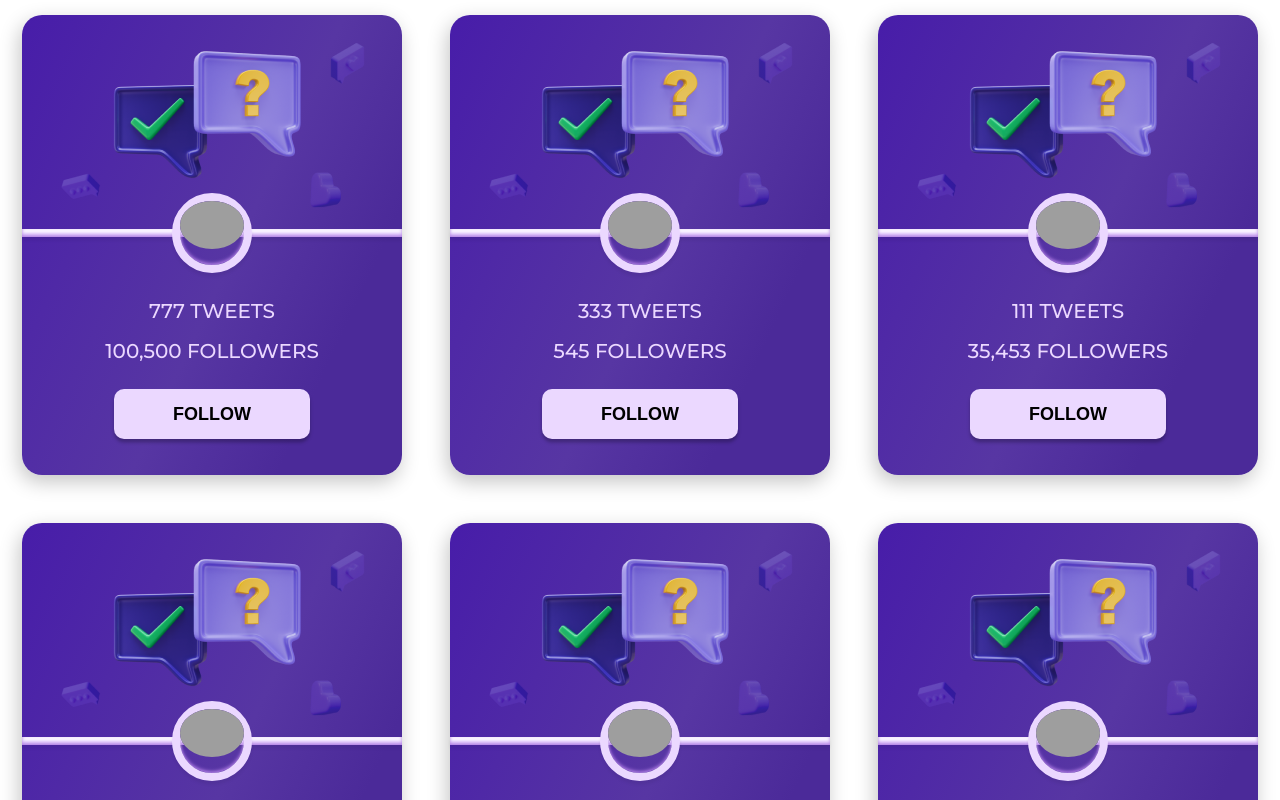
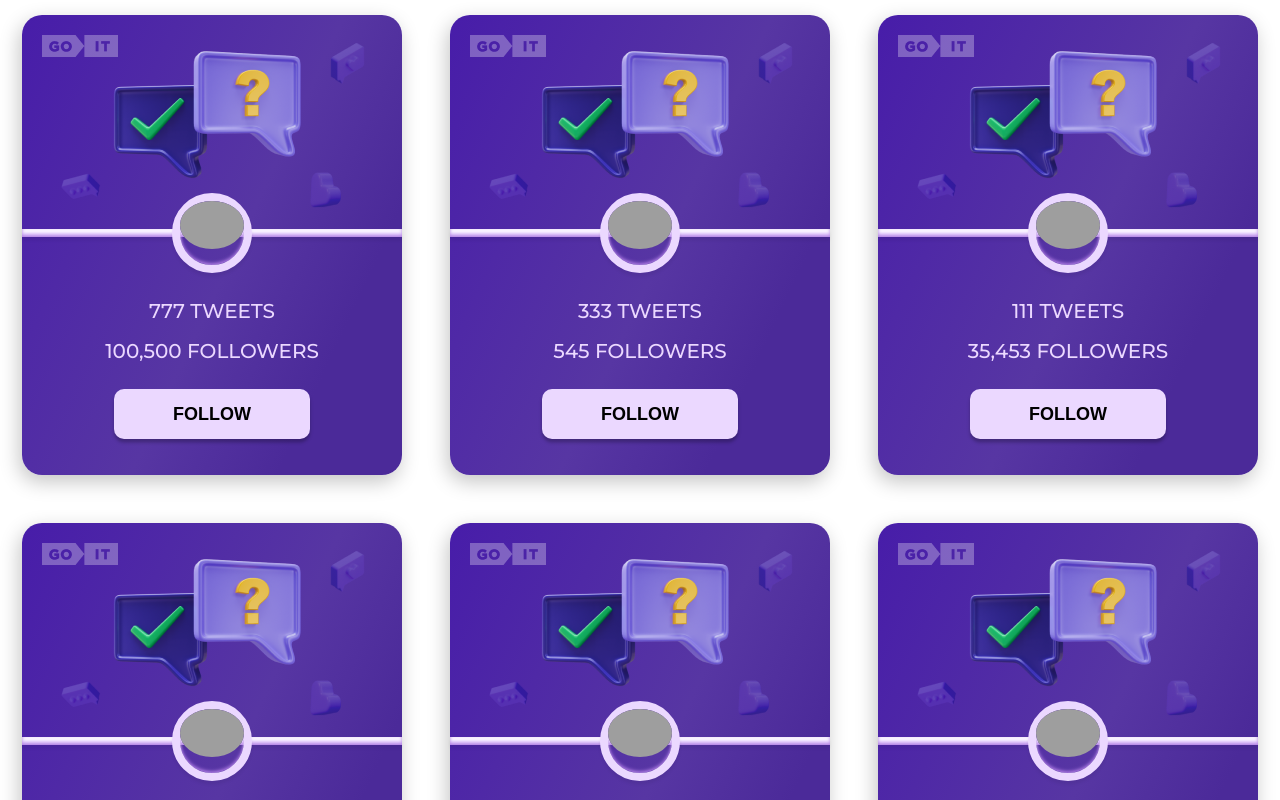
Before and after one commit to hellene-mary/test_goit, a React (Create React App) app: page / in a window 1280 px wide. Shown: the top 800 px of the page. Built offline with nearby package versions, Linux system fonts and the light colour scheme; grey boxes are pictures that could not be loaded.

Commit message:
Update UserItems.jsx

```diff
--- a/src/components/UserItems/UserItems.jsx
+++ b/src/components/UserItems/UserItems.jsx
@@ -1,10 +1,12 @@
 import { useState, useEffect } from 'react'
 import css from './UserItems.module.css'
 import avatarDefault from "../../images/avatarDefault.png";
-import logo from "../../images/logo.png";
+import Logo from "../../images/logo.png";
+
 
 export const UserItems = ({ user }) => {
   const { id, tweets, followers, avatar = avatarDefault } = user;
+  console.log("logo:", Logo)
 
   const [isFollowing, setIsFollowing] = useState(JSON.parse(localStorage.getItem(`${id}-isFollowing`)) ?? false)
   const [numberFollowers, setNumberFollowers] = useState(JSON.parse(localStorage.getItem(`${id}-followers`)) ?? followers)
@@ -26,7 +28,7 @@ export const UserItems = ({ user }) => {
 
   return <div className={css.userCard}>
 
-    {/* <img src={logo} alt='logo' className={css.logo} width='76' /> */}
+    <img src={Logo} alt='logo' className={css.logo} width='76' />
     {/* <svg width='76' height={22} fill='red'>
       <use href='../../images/logo.svg#icon-logo'/>
     </svg> */}
```
